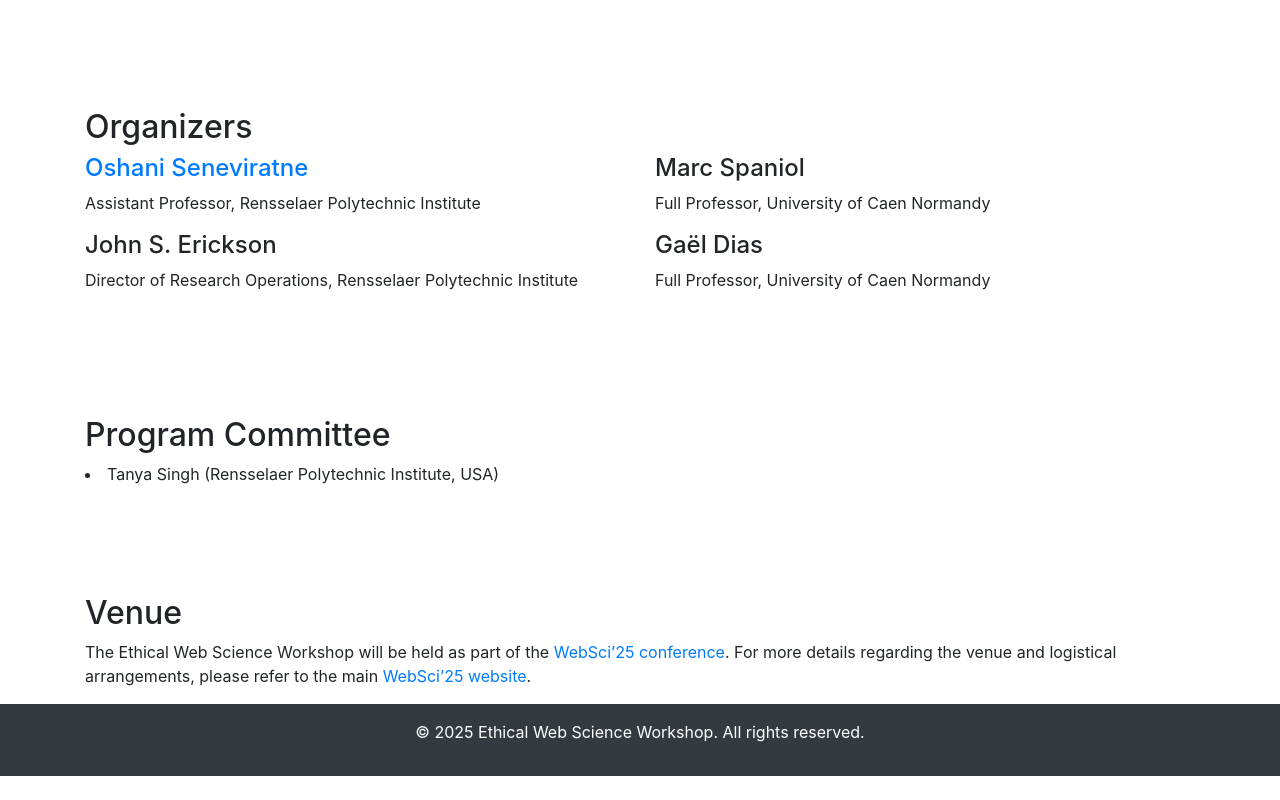
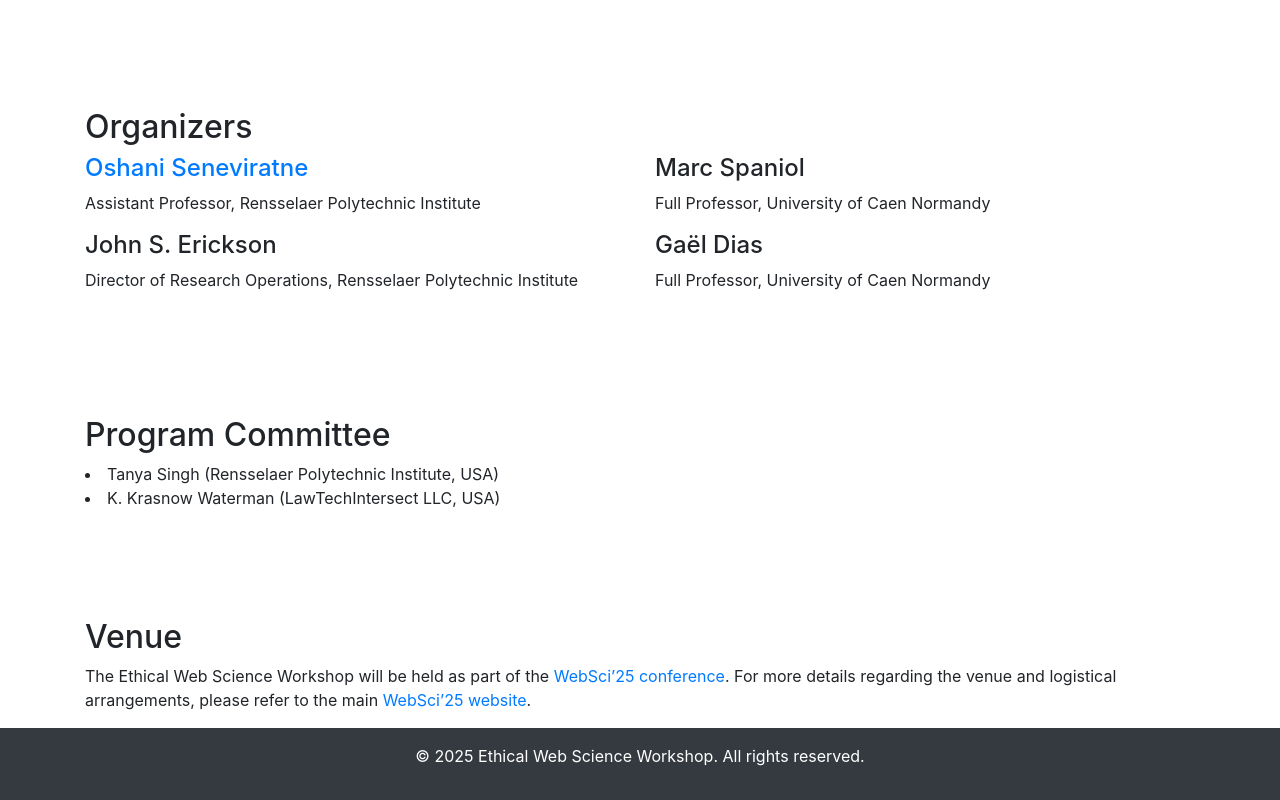
Before and after one commit to ethical-web-science/ethical-web-science, a plain HTML site: page index.html in a window 1280 px wide. Shown: the part 1744-2544 px from the top of the page. Before the commit the page ends 2520 px from the top, so only its background shows below. Drawn offline with nearby package versions, Linux system fonts and the light colour scheme.

Commit message:
Update index.html

```diff
--- a/index.html
+++ b/index.html
@@ -129,6 +129,7 @@
     <div class="container">
       <h2 class="mt-5">Program Committee</h2>
       <li>Tanya Singh (Rensselaer Polytechnic Institute, USA)</li>
+      <li>K. Krasnow Waterman (LawTechIntersect LLC, USA)</li>
       <!-- <ul>
         <li>Amit Kumar (Tarento Technologies Pvt Limited, India)</li>
         <li>Kathy Fontaine (Rensselaer Polytechnic Institute, USA)</li>
```
